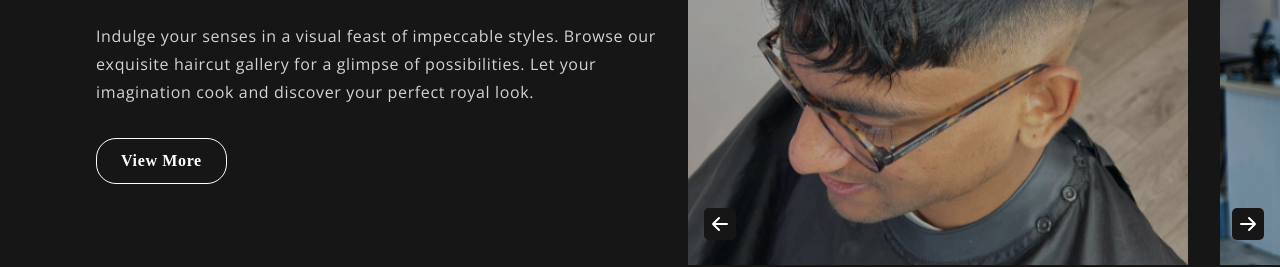
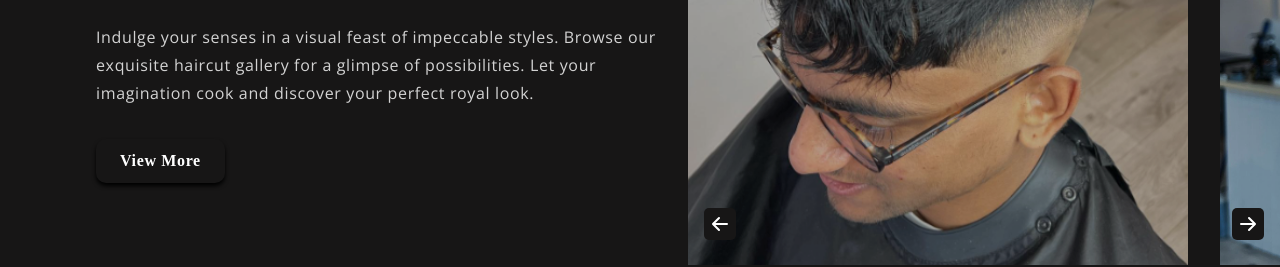
Before and after one commit to JuanTwo779/kingz-kutz-v2, a React (Create React App) app: page / in a window 1280 px wide. Shown: the part 4640-4907 px from the top of the page. Built offline with nearby package versions, Linux system fonts and the light colour scheme; a web font is replaced by a local one.

Commit message:
Button shadow styling

```diff
--- a/src/App.css
+++ b/src/App.css
@@ -95,16 +95,17 @@
   line-height: 28px;
   font-size: 16px;
   padding: 0.5rem 1.5rem;
-  border-radius: 20px;
-  border: 1px solid var(--color-white);
+  border-radius: 10px;
+  /* border: 0.1px  var(--color-white); */
+  box-shadow: 0 3px 4px rgba(0, 0, 0, 2);
   outline: none;
   cursor: pointer;
   transition: all 500ms ease;
 }
 
 .custom__button:hover {
-  color: var(--color-accent);
-  background:#fff;
+  color: var(--color-black);
+  background:var(--color-grey);
   -webkit-transform: scale(1.1);
   -ms-transform: scale(1.1);
   transform: scale(1.1);
```
